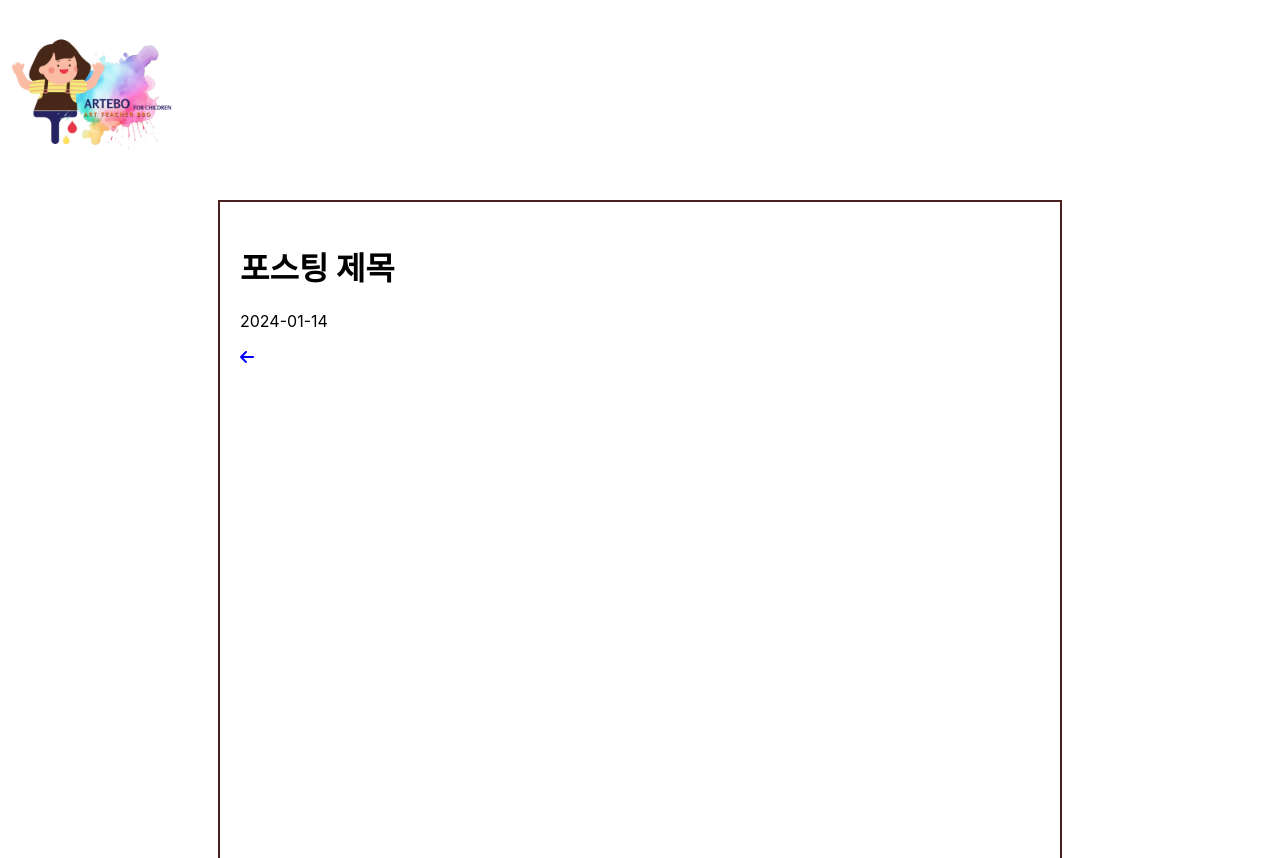
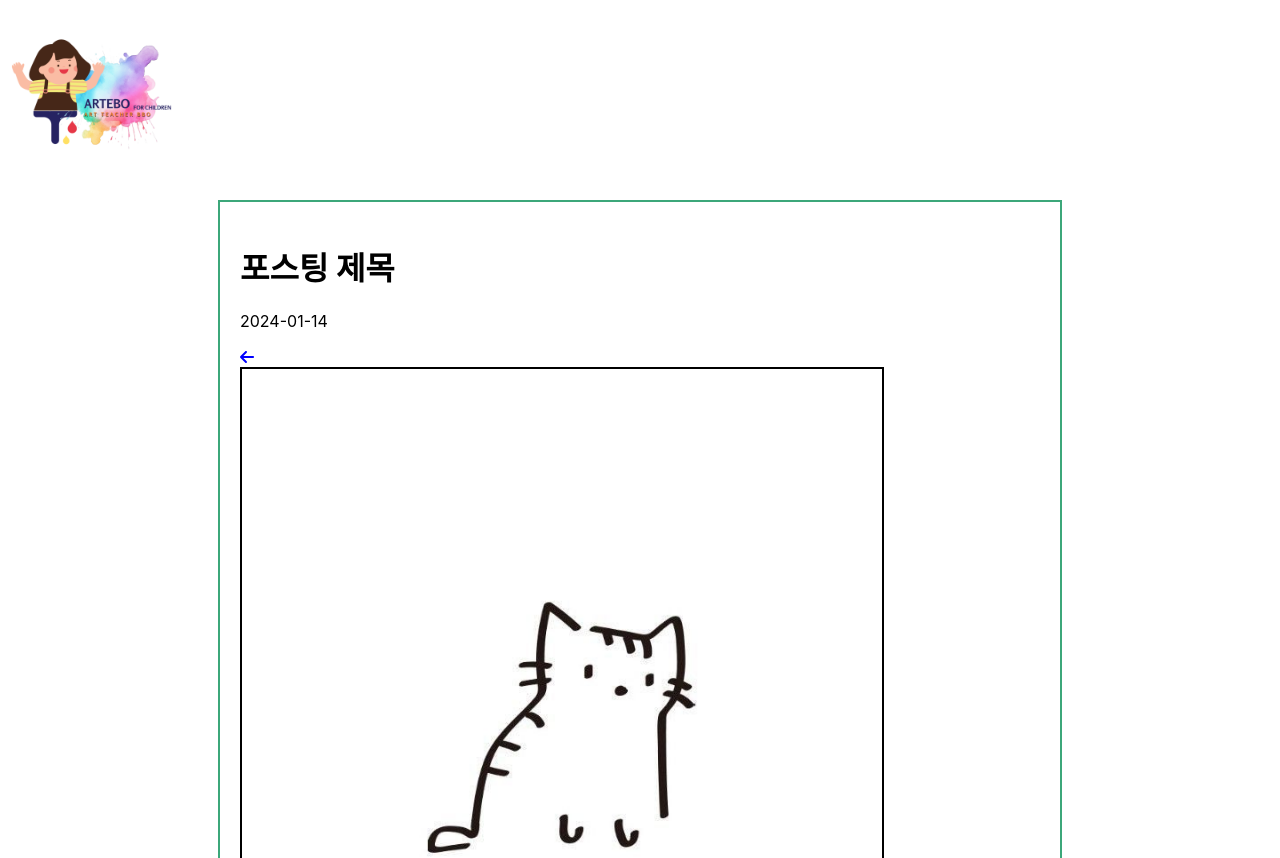
Before and after one commit to EIRUM/ARTEBO, a React (Create React App) app: page / in a window 1280 px wide. Shown: the top 858 px of the page. Built offline with nearby package versions, Linux system fonts and the light colour scheme.

Commit message:
Change PostPage Style

```diff
--- a/src/App.css
+++ b/src/App.css
@@ -26,21 +26,14 @@ body, html {
   max-width: 800px;
   margin: 0 auto;
   padding: 20px;
-  border: 2px solid #4a2020;
-
-}
-
-.slick-prev,
-.slick-next {
-  font-size: 24px;
-  color: #000;
+  border: 2px solid #3ca77a;
 
 }
 
 .thumbnail-container {
   display: flex;
   justify-content: center;
-  margin-top: 10px;
+  margin-top: 150px;
 
 }
 
@@ -56,10 +49,5 @@ body, html {
 .slick-track {
   display: flex;
   align-items: center;
+  justify-content: center;
 }
-
-
-.active-thumbnail {
-  border-color: #000;
-
-}
--- a/src/components/PostPage.js
+++ b/src/components/PostPage.js
@@ -44,7 +44,16 @@ return (
       <Slider {...settings}>
         {data.images.map((image, index) => (
           <div key={index}>
-            <img src={image} alt={`slide ${index}`} />
+           <img
+              src={image}
+              alt={`slide ${index}`}
+               style={{
+                  width: "80%",
+                  height: "600px",
+                  objectFit: "cover",
+                  border: "2px solid #000", // 테두리 스타일 및 색상을 여기에 추가
+                }}
+                />
           </div>
         ))}
       </Slider>
```
